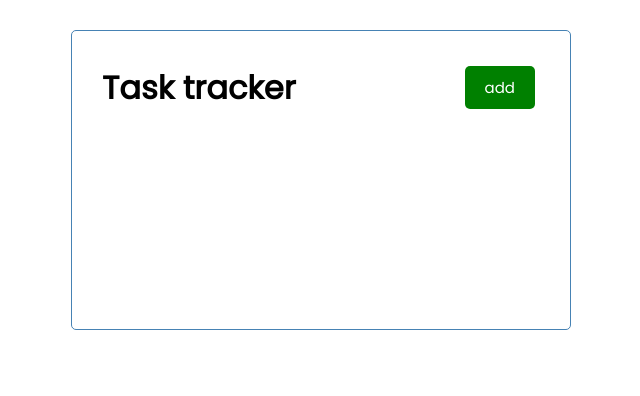
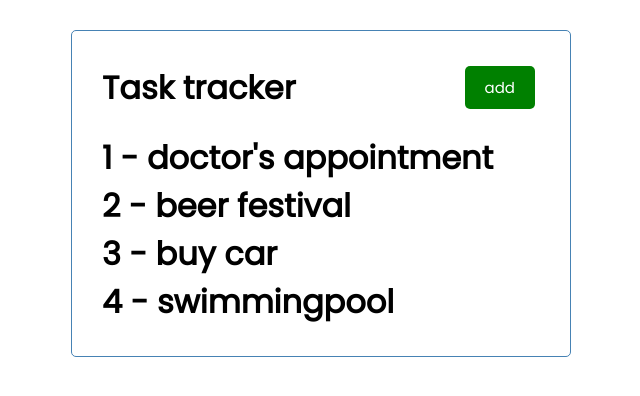
Before and after one commit to tss-legal-code/reactjs-crash-course, a React (Create React App) app: page / in a window 1280 px wide. Shown: the top 396 px of the page, without its empty margins (319-959 px from the left). Built offline with nearby package versions, Linux system fonts and the light colour scheme.

Commit message:
displaying a list of tasks

```diff
--- a/src/App.js
+++ b/src/App.js
@@ -1,20 +1,11 @@
 import Header from "./components/Header";
+import Tasks from "./components/Tasks";
+
 function App() {
-    // const name = "bard";
-    // var x = true;
-    // const changeX =()=> {
-    //     x = x ? false: true;
-    //     return x;
-    // };
-    // function handleClick() {
-    //     console.log('По кнопке кликнули');
-    // }
     return (
         <div className="container">
             <Header  />
-            {/* <h1> HEllo {name}! from react</h1> */}
-            {/* <button onClick={handleClick}>Нажми на меня</button>;
-            <button onClick={changeX}> {x ? "god bless yoy": "walk in peace"}</button> */}
+            <Tasks />
         </div>
     );
 }
--- /dev/null
+++ b/src/components/Tasks.js
@@ -0,0 +1,45 @@
+import React from 'react'
+import {useState} from 'react'
+
+
+const tasks = [
+    {
+        id: 1,
+        text: "doctor's appointment",
+        day: "17.08.2021",
+        reminder: true,
+    },
+    {
+        id: 2,
+        text: "beer festival",
+        day: "21.08.2021",
+        reminder: true,
+    },
+    {
+        id: 3,
+        text: "buy car",
+        day: "23.08.2021",
+        reminder: false,
+    },
+    {
+        id: 4,
+        text: "swimmingpool",
+        day: "29.08.2021",
+        reminder: true,
+    },
+
+]
+
+
+const Tasks = () => {
+    return (
+        <>
+            {tasks.map(
+                (task) =>
+                (<h1 key={task.id}>{task.id} - {task.text}</h1>)
+            )}
+        </>
+    )
+}
+
+export default Tasks
```
Also changed, not shown: src/components/Button.js (+3 -5 lines), src/components/Header.js (+3 -19 lines), src/components/Task.js (+11 -0 lines), 1 other file (tests, documents, lock files or other folders).
